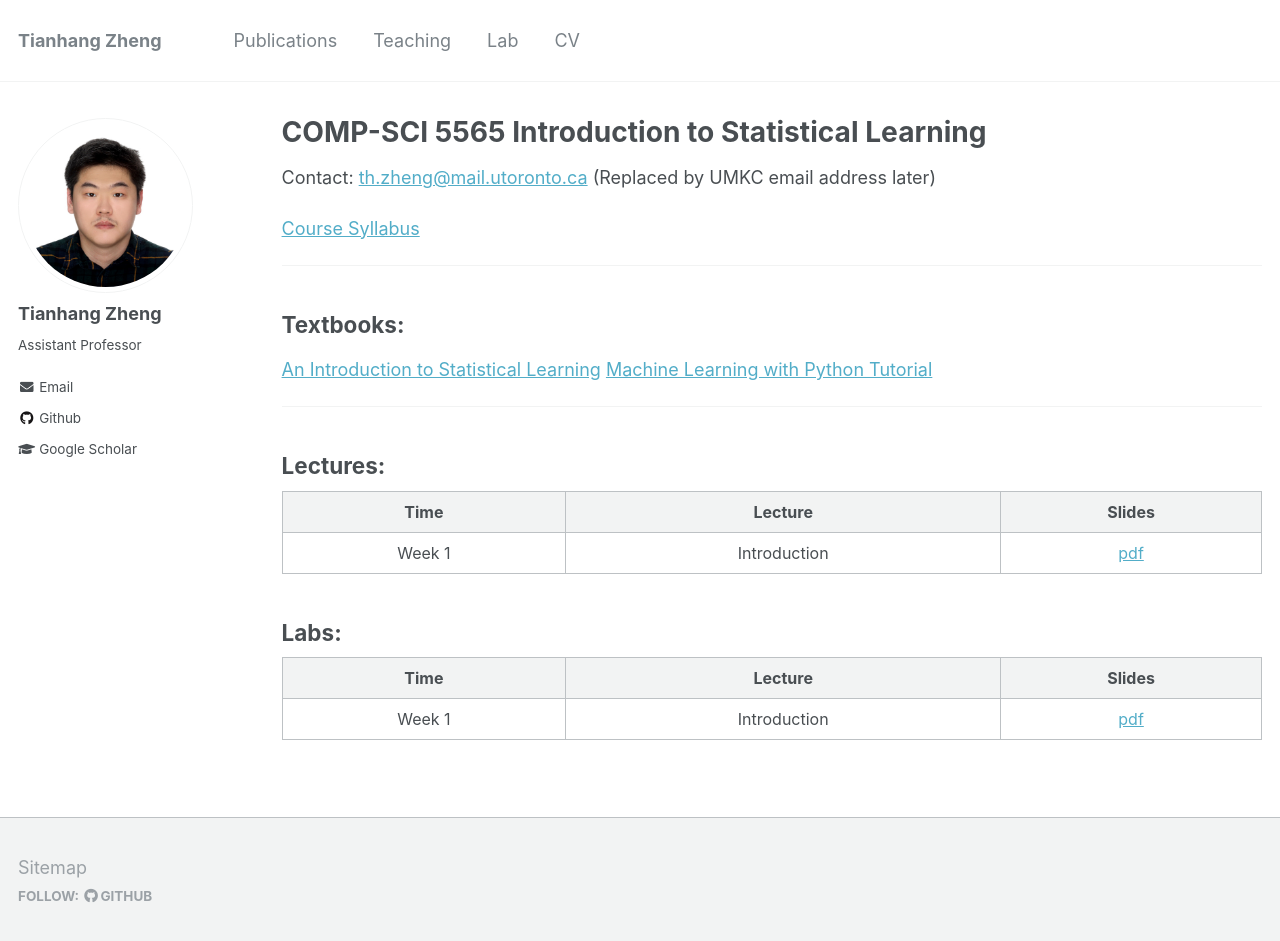
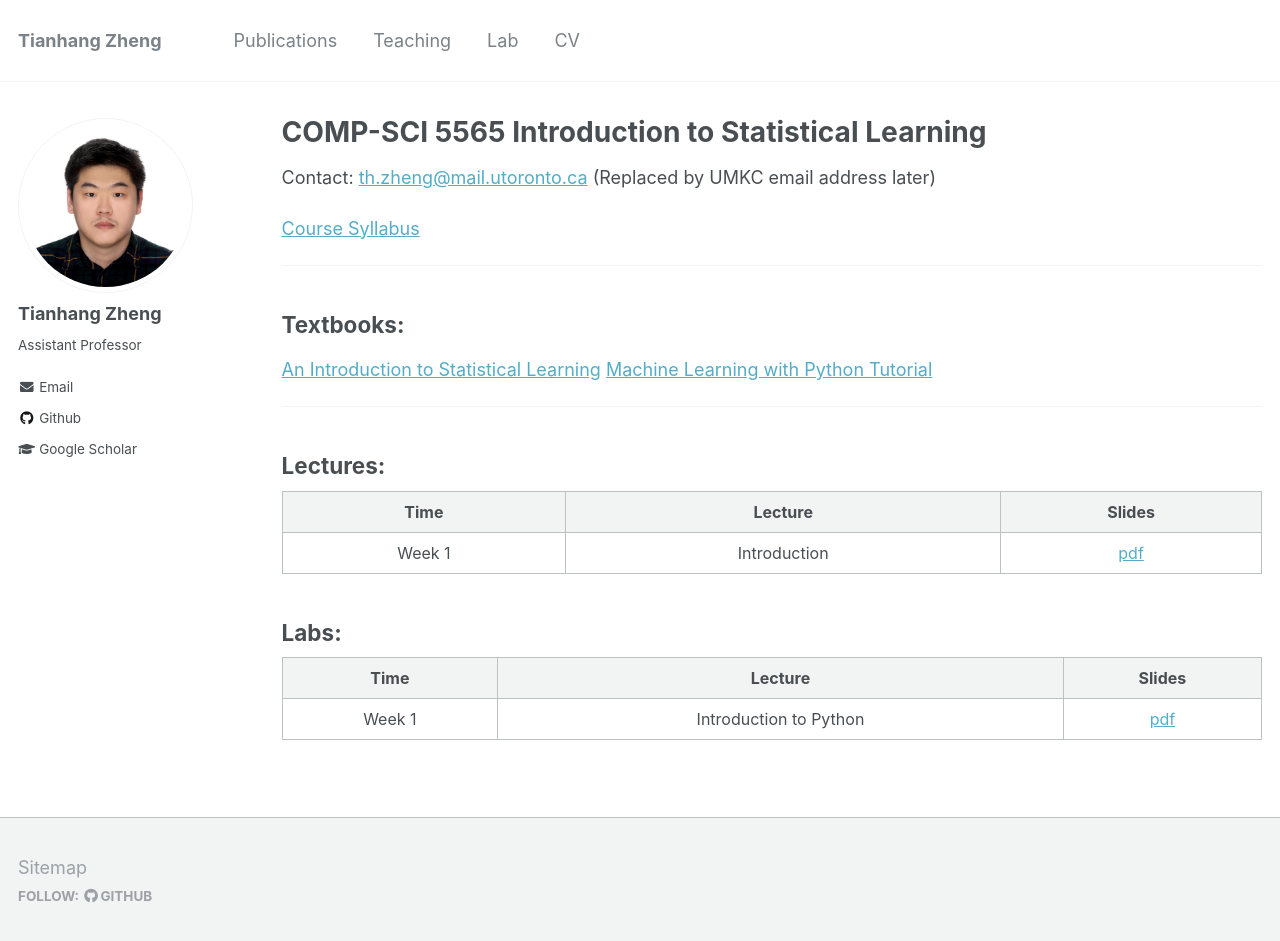
Before and after one commit to tianzheng4/tianzheng4.github.io, a Jekyll site: the page built from _umkc-teaching/2023-fall-teaching-1.md, in a window 1280 px wide and 954 px high. Shown: the top 941 px of the window. Built offline with Jekyll 4.4.1, drawn with Linux system fonts in a browser that asks for light colours.

Commit message:
Update 2023-fall-teaching-1.md

```diff
--- a/_umkc-teaching/2023-fall-teaching-1.md
+++ b/_umkc-teaching/2023-fall-teaching-1.md
@@ -35,6 +35,6 @@ Contact: [th.zheng@mail.utoronto.ca](mailto:th.zheng@mail.utoronto.ca) (Replaced
 
 ## Labs:
 
-|     Time     |      Lecture       |   Slides |
-|:------------:|:------------------:|:-------------------------------------------------------:|
-|    Week 1    |    Introduction    | [pdf](/umkc-teaching/Fall_23_Comp-Sci_5565_Tianhang.pdf "download")|
+|     Time     |      Lecture                 |   Slides |
+|:------------:|:----------------------------:|:-------------------------------------------------------:|
+|    Week 1    |    Introduction to Python    | [pdf](/umkc-teaching/Fall_23_Comp-Sci_5565_Tianhang.pdf "download")|
```
